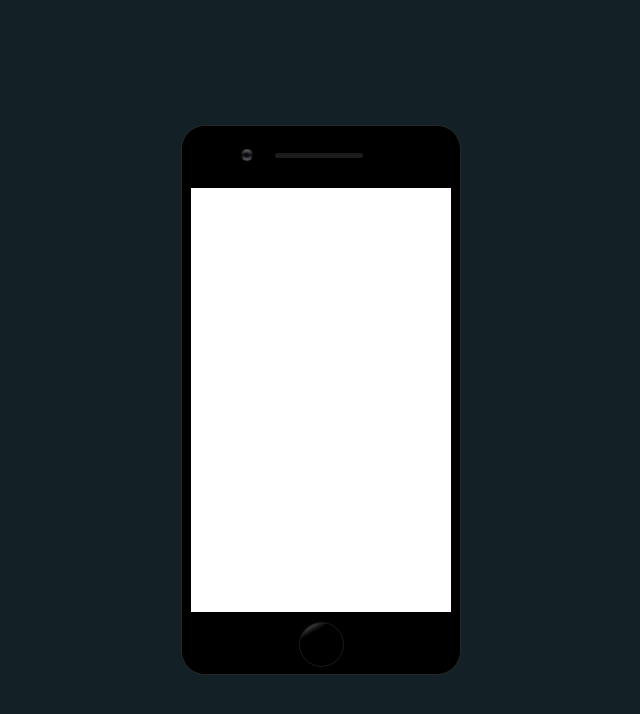
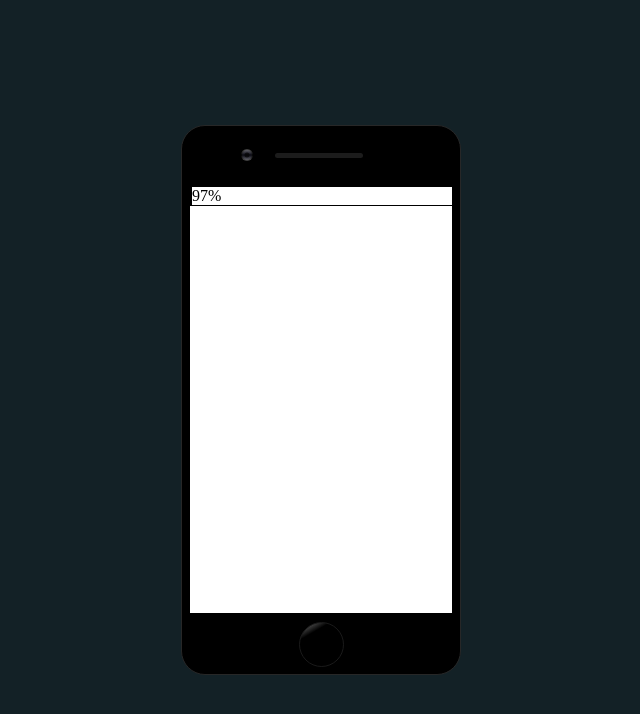
Before and after one commit to Marcelo1080p/iphone-8-plus, a React (Create React App) app: page / in a window 1280 px wide. Shown: the top 714 px of the page, without its empty margins (319-959 px from the left). Built offline with nearby package versions, Linux system fonts and the light colour scheme.

Commit message:
criação do header

```diff
--- a/src/Pages/TelaBloqueio/TELABLOQUEIO.css
+++ b/src/Pages/TelaBloqueio/TELABLOQUEIO.css
@@ -5,7 +5,8 @@
 }
 
 .containerBloqueio {
+
     width: 100%;
-    height: 100%;
+    height: 430PX;
     background-color: #FFF;
 }
--- a/src/Pages/TelaBloqueio/index.jsx
+++ b/src/Pages/TelaBloqueio/index.jsx
@@ -1,10 +1,11 @@
 import React from "react";
+import DETAILS from "../../components/Details";
 import "./TELABLOQUEIO.css";
 
 const TELABLOQUEIO = () => {
     return (
         <section className="containerBloqueio">
-
+            <DETAILS/>
         </section>
     )
 };
--- /dev/null
+++ b/src/components/Details/Details.css
@@ -0,0 +1,15 @@
+* {
+    padding: 0;
+    margin: 0;
+    box-sizing: border-box;
+}
+
+.containerDetails {
+    width: 100%;
+    border-bottom: 1px solid;
+}
+
+.containerDetails .sinais {
+    border: 1px solid;
+    width: 10%;
+}
--- /dev/null
+++ b/src/components/Details/index.jsx
@@ -0,0 +1,21 @@
+import React from "react";
+import "./Details.css"
+
+const DETAILS = () => {
+    return (
+        <section className="containerDetails">
+            <span className="sinais">
+                <span></span>
+            </span>
+            <span className="bloqueio">
+                <span className="cadeado"></span>
+            </span>
+            <span className="infoBateria">
+                <span>97%</span>
+                <span className="bateria"></span>
+            </span>
+        </section>
+    );
+};
+
+export default DETAILS;
--- a/src/components/IPHONE/IPHONE.CSS
+++ b/src/components/IPHONE/IPHONE.CSS
@@ -4,7 +4,7 @@
     box-sizing: border-box;
 }
 
-main {
+.containerPhone {
     display: flex;
     flex-direction: column;
     justify-content: center;
@@ -17,7 +17,7 @@ main {
     background-color: #000;
 }
 
-main header {
+.containerPhone header {
     border-bottom: 1px solid;
     height: 60px;
     display: flex;
@@ -25,7 +25,7 @@ main header {
     align-items: center;
 
 }
-main header .containerHeader {
+.containerPhone header .containerHeader {
     display: flex;
     align-items: center;
     gap: 1rem;
@@ -88,7 +88,7 @@ main header .containerHeader {
 
 }
 
-main section {
+.containerPhone .telas {
     width: 95%;
     background-color: #0f0;
     border: 1px solid;
@@ -96,7 +96,7 @@ main section {
     overflow: hidden;
 }
 
-main footer {
+.containerPhone footer {
     height: 60px;
     width: 100%;
     display: flex;
--- a/src/components/IPHONE/index.jsX
+++ b/src/components/IPHONE/index.jsX
@@ -5,16 +5,16 @@ import "./IPHONE.css";
 
 const IPHONE = () => {
     return (
-        <main>
+        <main className="containerPhone">
             <header>
                 <div className="containerHeader">
                     <p className="camera">
-                        <p className="cameraReflexo"></p>
+                        <span className="cameraReflexo"></span>
                     </p>
                     <p className="saidaAudio"></p>
                 </div>
             </header>
-            <section>
+            <section className="telas">
                 <TELABLOQUEIO/>
             </section>
             <footer>
```
